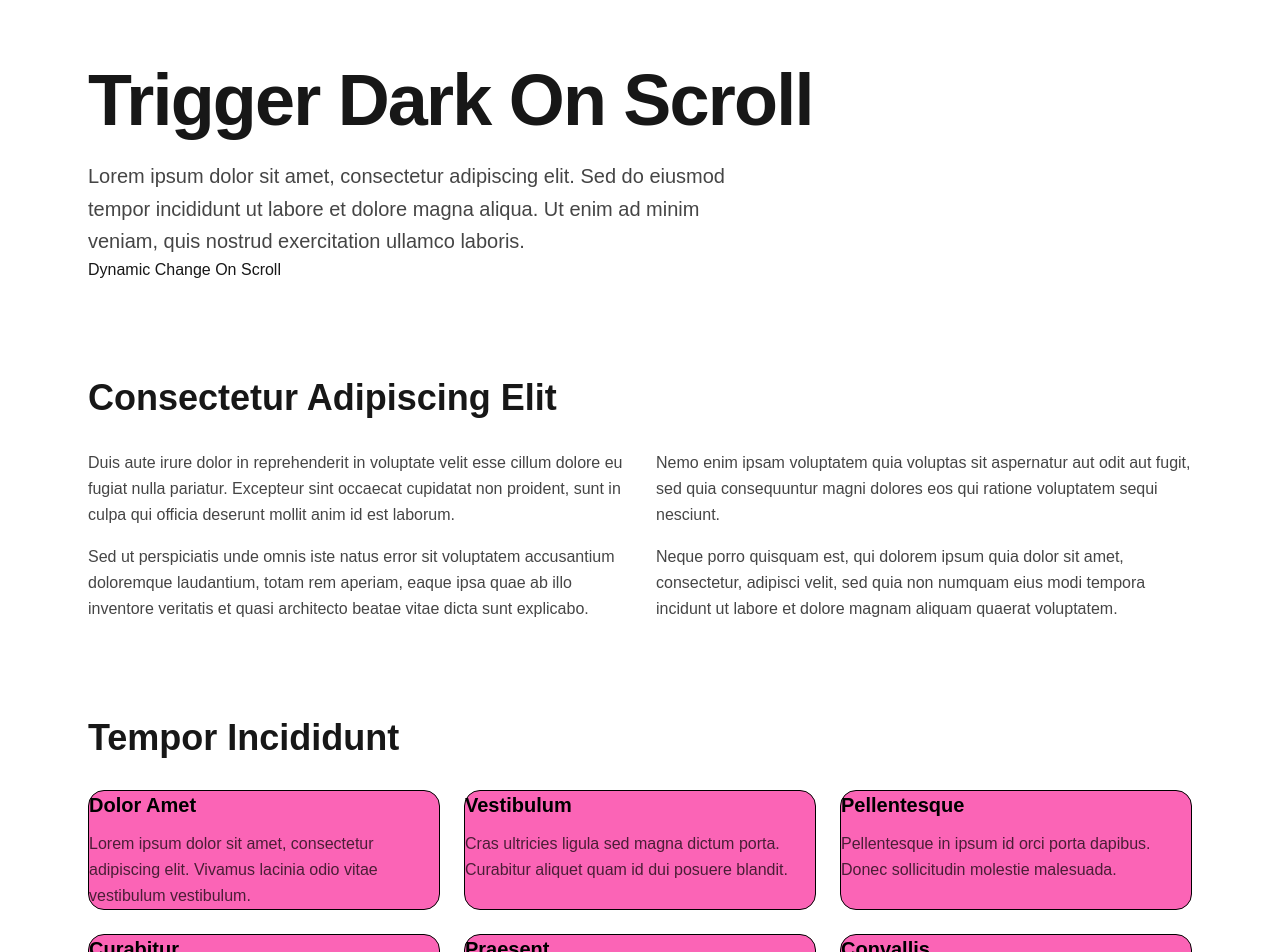
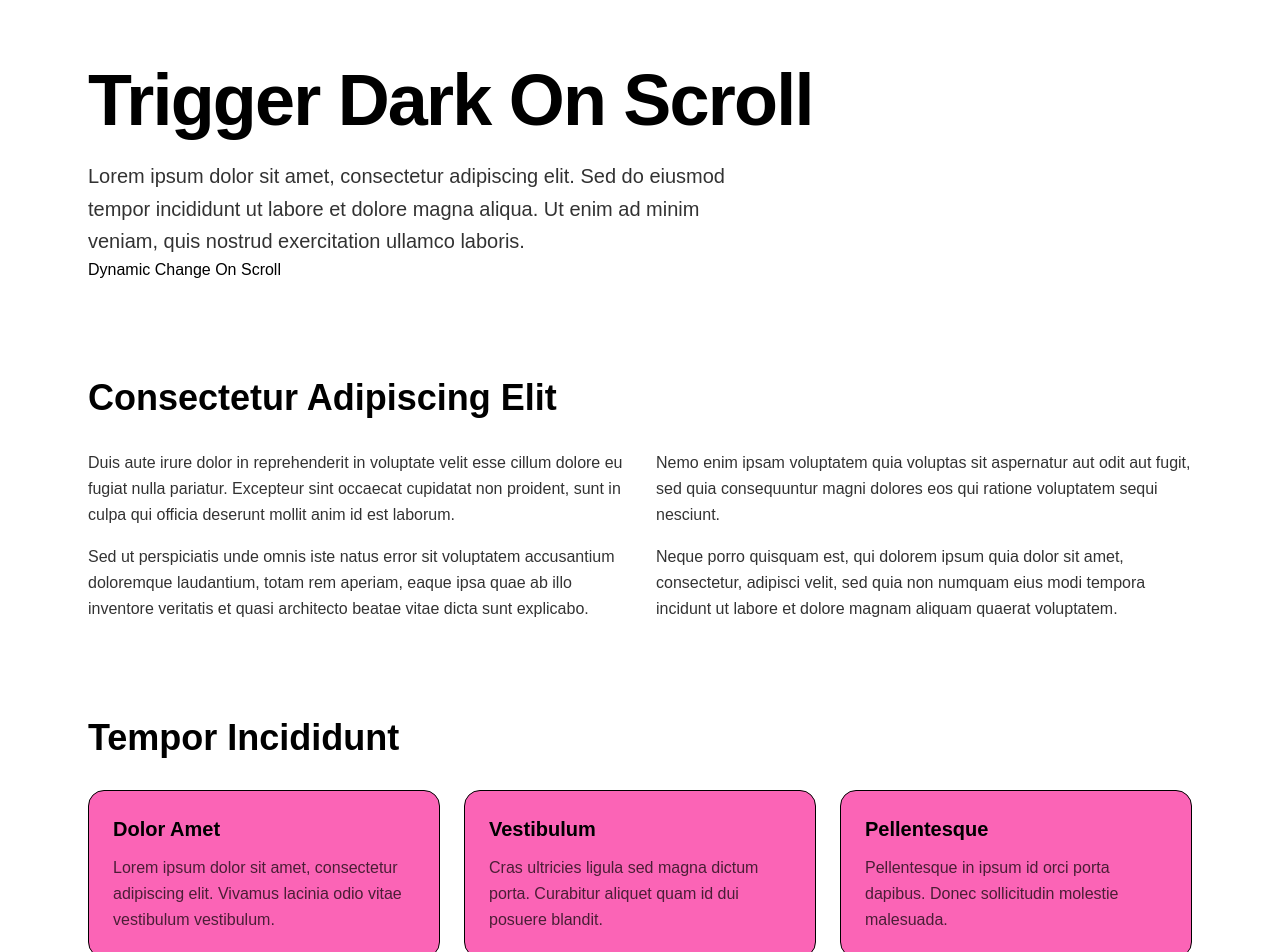
Before and after one commit to RaphaelHoepsWhy/dark-on-scroll, a Next.js app: page /trigger in a window 1280 px wide. Shown: the top 952 px of the page. Built offline with nearby package versions, Linux system fonts and the light colour scheme.

Commit message:
feat: trigger dark mode

```diff
--- a/app/trigger/page.tsx
+++ b/app/trigger/page.tsx
@@ -4,7 +4,7 @@ import Link from "next/link"
 
 export default function Home() {
   return (
-    <div className="min-h-screen bg-(--background-color-dynamic) text-(--body-color-dynamic)">
+    <div className="min-h-screen bg-white text-black dark:bg-black dark:text-white">
       <main className="mx-auto max-w-6xl px-6 py-16">
         {/* Hero Section */}
         <section className="mb-24">
--- a/components/triggered-colors/Card.tsx
+++ b/components/triggered-colors/Card.tsx
@@ -5,7 +5,7 @@ type CardProps = {
 
 export function Card({ title, description }: CardProps) {
   return (
-    <div className="rounded-2xl border bg-pink-400 text-black dark:bg-slate-700 dark:text-slate-200">
+    <div className="rounded-2xl border bg-pink-400 p-6 text-black dark:bg-slate-700 dark:text-slate-200">
       <h3 className="mb-3 text-xl font-semibold">{title}</h3>
       <p className="leading-relaxed opacity-70">{description}</p>
     </div>
```
